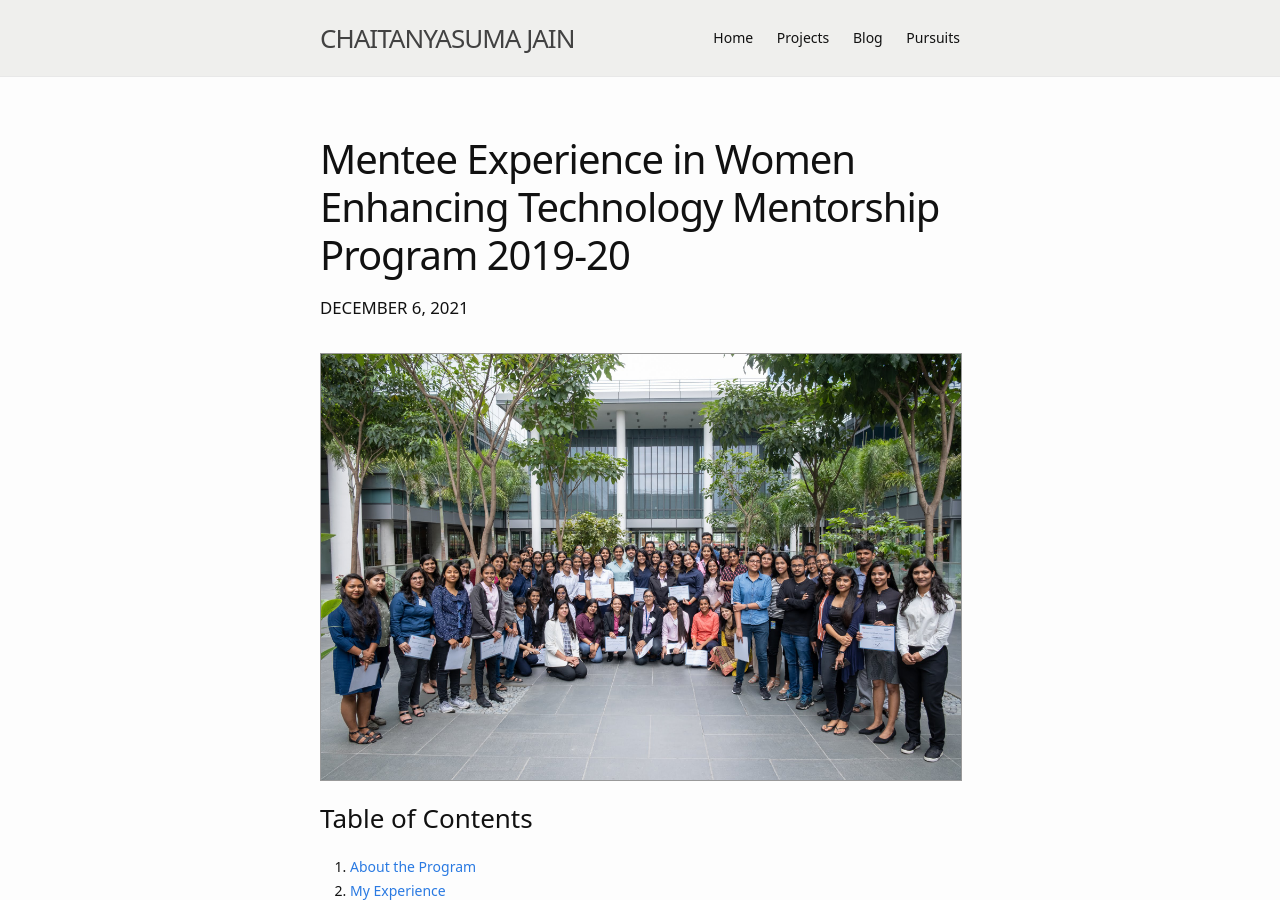
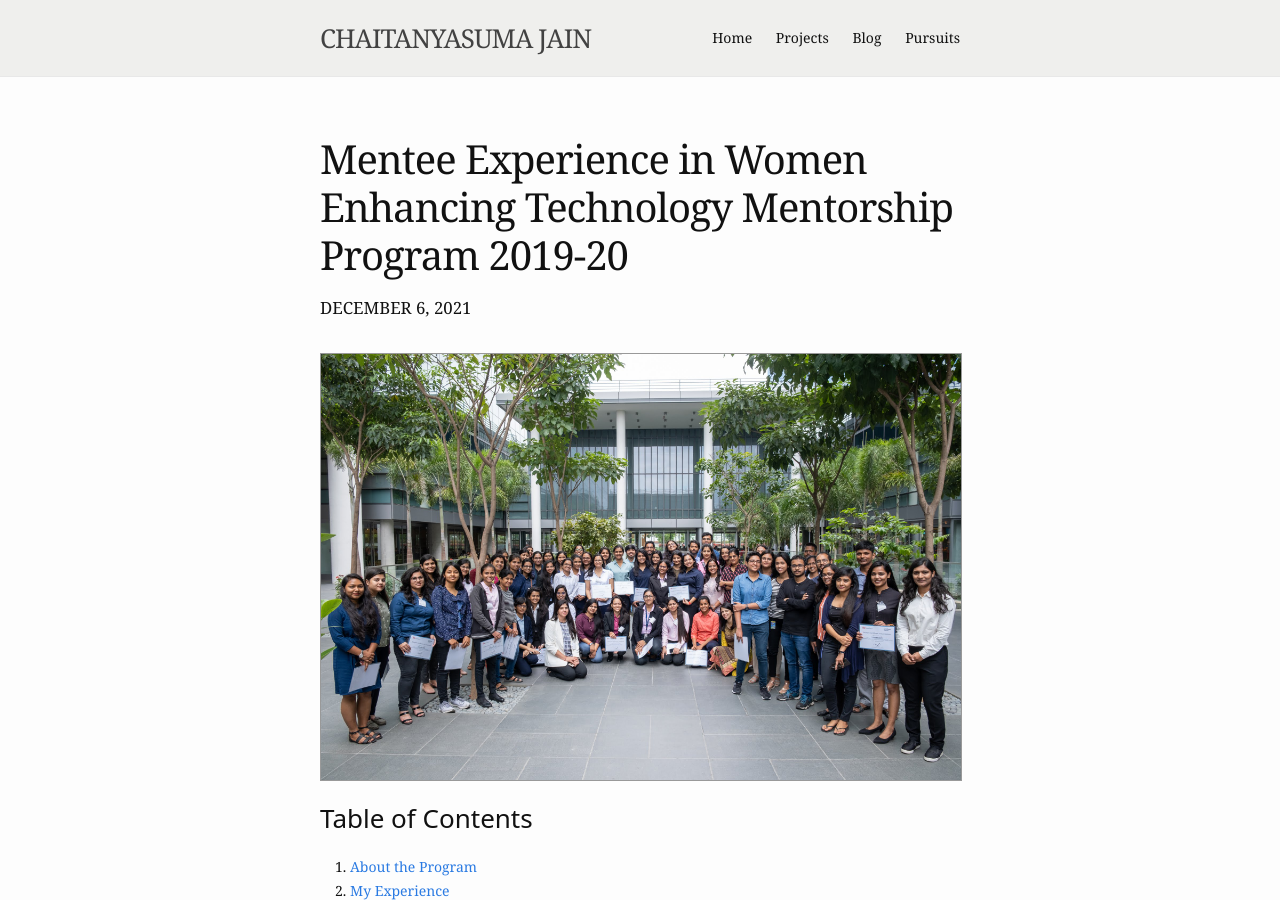
Before and after one commit to swarmphysics/121zhanweigao.github.io, a Jekyll site: the page built from _posts/2021-12-06-WeTech.md, in a window 1280 px wide and 900 px high. Built offline with Jekyll 4.4.1, drawn with Linux system fonts in a browser that asks for light colours.

Commit message:
Update main.scss

```diff
--- a/assets/css/main.scss
+++ b/assets/css/main.scss
@@ -7,7 +7,8 @@
 // Our variables
 $base-url: "{{ site.baseurl }}";
 
-$base-font-family: 'system-ui';
+// $base-font-family: 'system-ui';
+$base-font-family: Charter, Georgia, Helvetica, Arial, sans-serif;
 $base-font-size: 14px;
 $small-font-size: $base-font-size * 0.875;
 $base-line-height: 1.7;
```
